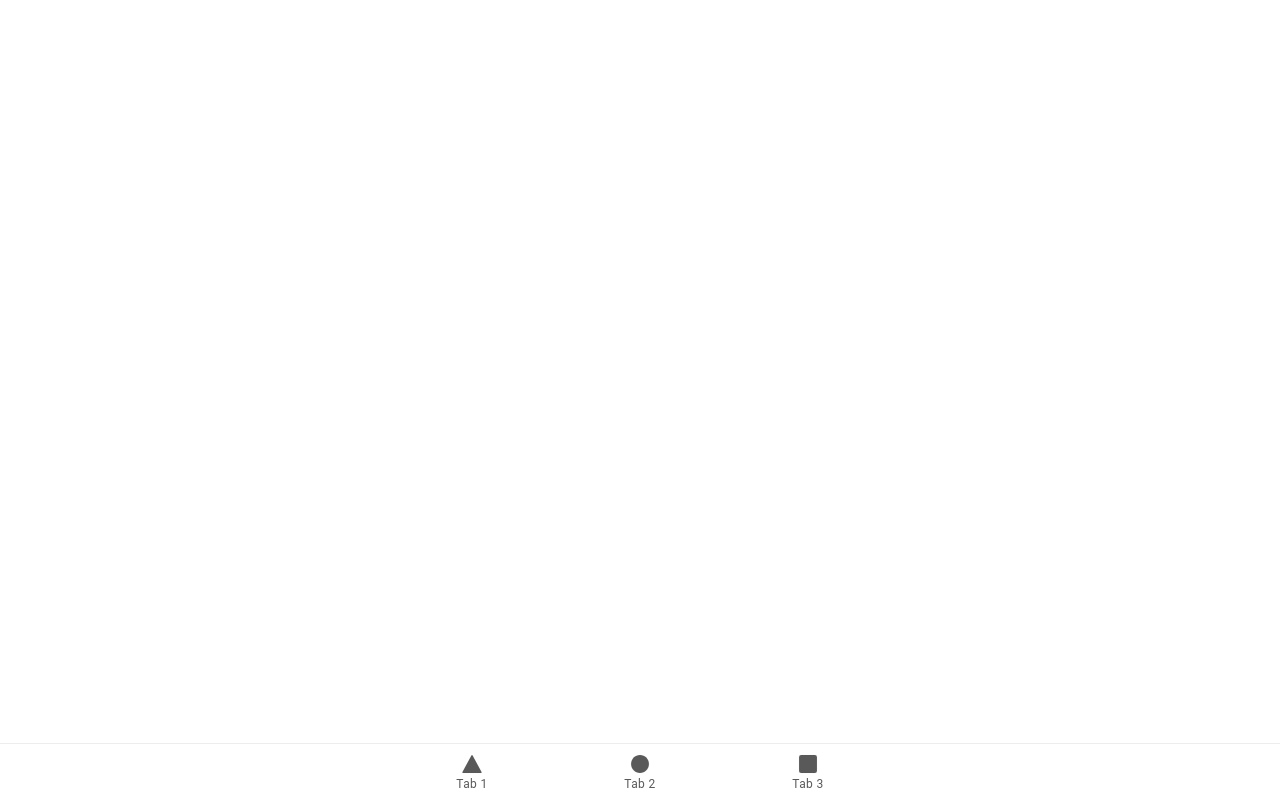
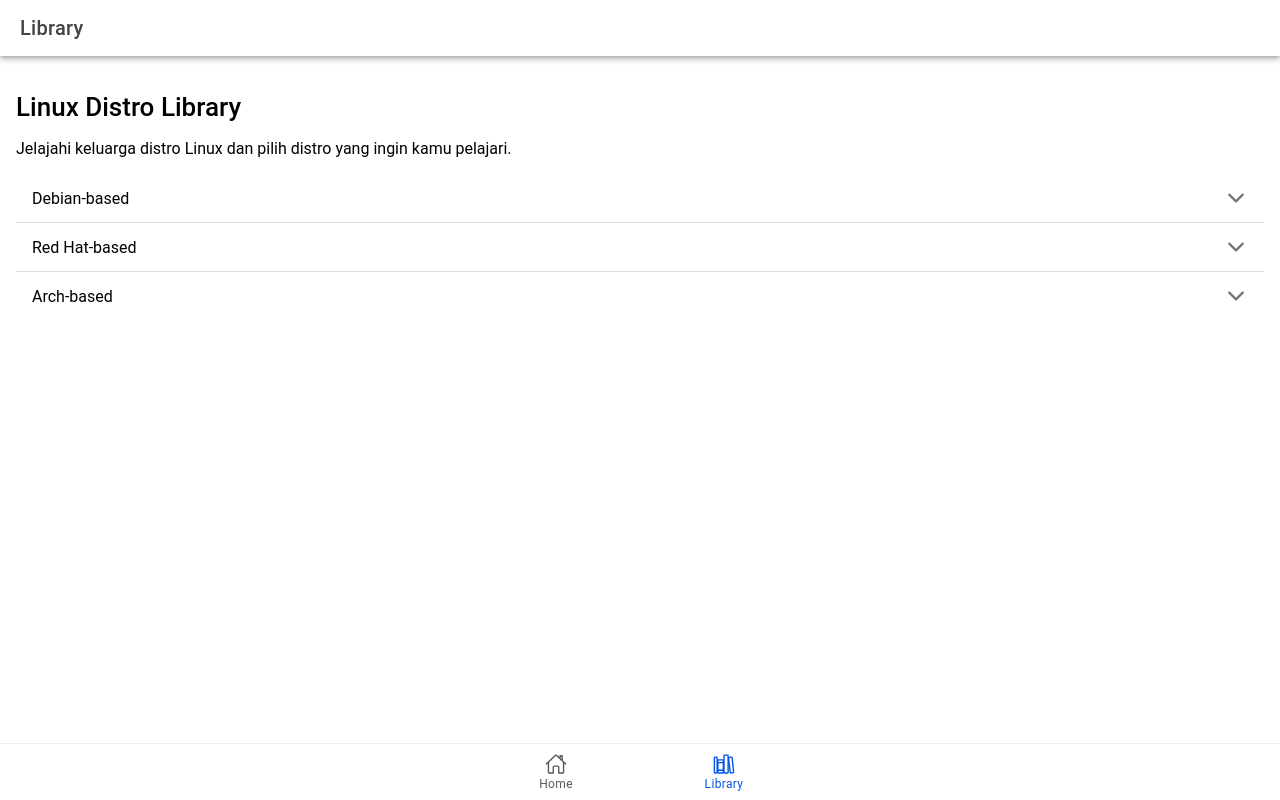
Before and after one commit to iksndwp/linux-guide-app, a React (Vite) app: page /library in a window 1280 px wide. Built offline with nearby package versions, Linux system fonts and the light colour scheme.

Commit message:
feat: add home and library tab navigation

```diff
--- a/package.json
+++ b/package.json
@@ -12,10 +12,12 @@
     "lint": "eslint"
   },
   "dependencies": {
+    "@capacitor/android": "^8.4.1",
     "@capacitor/app": "8.1.0",
     "@capacitor/core": "8.4.1",
     "@capacitor/haptics": "8.0.2",
     "@capacitor/keyboard": "8.0.5",
+    "@capacitor/preferences": "^8.0.1",
     "@capacitor/status-bar": "8.0.2",
     "@ionic/react": "^8.5.0",
     "@ionic/react-router": "^8.5.0",
--- a/src/App.tsx
+++ b/src/App.tsx
@@ -1,4 +1,4 @@
-import { Redirect, Route } from 'react-router-dom';
+import { Redirect, Route } from "react-router-dom";
 import {
   IonApp,
   IonIcon,
@@ -7,43 +7,27 @@
   IonTabBar,
   IonTabButton,
   IonTabs,
-  setupIonicReact
-} from '@ionic/react';
-import { IonReactRouter } from '@ionic/react-router';
-import { ellipse, square, triangle } from 'ionicons/icons';
-import Tab1 from './pages/Tab1';
-import Tab2 from './pages/Tab2';
-import Tab3 from './pages/Tab3';
+  setupIonicReact,
+} from "@ionic/react";
+import { homeOutline, libraryOutline } from "ionicons/icons";
+import { IonReactRouter } from "@ionic/react-router";
 
-/* Core CSS required for Ionic components to work properly */
-import '@ionic/react/css/core.css';
+import Tab1 from "./pages/Tab1";
+import Library from "./pages/Library";
 
-/* Basic CSS for apps built with Ionic */
-import '@ionic/react/css/normalize.css';
-import '@ionic/react/css/structure.css';
-import '@ionic/react/css/typography.css';
+import "@ionic/react/css/core.css";
+import "@ionic/react/css/normalize.css";
+import "@ionic/react/css/structure.css";
+import "@ionic/react/css/typography.css";
 
-/* Optional CSS utils that can be commented out */
-import '@ionic/react/css/padding.css';
-import '@ionic/react/css/float-elements.css';
-import '@ionic/react/css/text-alignment.css';
-import '@ionic/react/css/text-transformation.css';
-import '@ionic/react/css/flex-utils.css';
-import '@ionic/react/css/display.css';
+import "@ionic/react/css/padding.css";
+import "@ionic/react/css/float-elements.css";
+import "@ionic/react/css/text-alignment.css";
+import "@ionic/react/css/text-transformation.css";
+import "@ionic/react/css/flex-utils.css";
+import "@ionic/react/css/display.css";
 
-/**
- * Ionic Dark Mode
- * -----------------------------------------------------
- * For more info, please see:
- * https://ionicframework.com/docs/theming/dark-mode
- */
-
-/* import '@ionic/react/css/palettes/dark.always.css'; */
-/* import '@ionic/react/css/palettes/dark.class.css'; */
-import '@ionic/react/css/palettes/dark.system.css';
-
-/* Theme variables */
-import './theme/variables.css';
+import "./theme/variables.css";
 
 setupIonicReact();
 
@@ -52,31 +36,28 @@
     <IonReactRouter>
       <IonTabs>
         <IonRouterOutlet>
-          <Route exact path="/tab1">
+          <Route exact path="/home">
             <Tab1 />
           </Route>
-          <Route exact path="/tab2">
-            <Tab2 />
+
+          <Route exact path="/library">
+            <Library />
           </Route>
-          <Route path="/tab3">
-            <Tab3 />
-          </Route>
+
           <Route exact path="/">
-            <Redirect to="/tab1" />
+            <Redirect to="/home" />
           </Route>
         </IonRouterOutlet>
+
         <IonTabBar slot="bottom">
-          <IonTabButton tab="tab1" href="/tab1">
-            <IonIcon aria-hidden="true" icon={triangle} />
-            <IonLabel>Tab 1</IonLabel>
+          <IonTabButton tab="home" href="/home">
+            <IonIcon icon={homeOutline} />
+            <IonLabel>Home</IonLabel>
           </IonTabButton>
-          <IonTabButton tab="tab2" href="/tab2">
-            <IonIcon aria-hidden="true" icon={ellipse} />
-            <IonLabel>Tab 2</IonLabel>
-          </IonTabButton>
-          <IonTabButton tab="tab3" href="/tab3">
-            <IonIcon aria-hidden="true" icon={square} />
-            <IonLabel>Tab 3</IonLabel>
+
+          <IonTabButton tab="library" href="/library">
+            <IonIcon icon={libraryOutline} />
+            <IonLabel>Library</IonLabel>
           </IonTabButton>
         </IonTabBar>
       </IonTabs>
--- /dev/null
+++ b/src/pages/Library.tsx
@@ -0,0 +1,90 @@
+import {
+  IonAccordion,
+  IonAccordionGroup,
+  IonContent,
+  IonHeader,
+  IonItem,
+  IonLabel,
+  IonList,
+  IonPage,
+  IonTitle,
+  IonToolbar,
+} from "@ionic/react";
+
+const Library: React.FC = () => {
+  return (
+    <IonPage>
+      <IonHeader>
+        <IonToolbar>
+          <IonTitle>Library</IonTitle>
+        </IonToolbar>
+      </IonHeader>
+
+      <IonContent className="ion-padding">
+        <h1>Linux Distro Library</h1>
+        <p>
+          Jelajahi keluarga distro Linux dan pilih distro yang ingin kamu
+          pelajari.
+        </p>
+
+        <IonAccordionGroup>
+          <IonAccordion value="debian">
+            <IonItem slot="header">
+              <IonLabel>Debian-based</IonLabel>
+            </IonItem>
+
+            <IonList slot="content">
+              <IonItem button>
+                <IonLabel>Debian</IonLabel>
+              </IonItem>
+              <IonItem button>
+                <IonLabel>Ubuntu</IonLabel>
+              </IonItem>
+              <IonItem button>
+                <IonLabel>Linux Mint</IonLabel>
+              </IonItem>
+            </IonList>
+          </IonAccordion>
+
+          <IonAccordion value="redhat">
+            <IonItem slot="header">
+              <IonLabel>Red Hat-based</IonLabel>
+            </IonItem>
+
+            <IonList slot="content">
+              <IonItem button>
+                <IonLabel>Fedora</IonLabel>
+              </IonItem>
+              <IonItem button>
+                <IonLabel>Rocky Linux</IonLabel>
+              </IonItem>
+              <IonItem button>
+                <IonLabel>AlmaLinux</IonLabel>
+              </IonItem>
+            </IonList>
+          </IonAccordion>
+
+          <IonAccordion value="arch">
+            <IonItem slot="header">
+              <IonLabel>Arch-based</IonLabel>
+            </IonItem>
+
+            <IonList slot="content">
+              <IonItem button>
+                <IonLabel>Arch Linux</IonLabel>
+              </IonItem>
+              <IonItem button>
+                <IonLabel>EndeavourOS</IonLabel>
+              </IonItem>
+              <IonItem button>
+                <IonLabel>Manjaro</IonLabel>
+              </IonItem>
+            </IonList>
+          </IonAccordion>
+        </IonAccordionGroup>
+      </IonContent>
+    </IonPage>
+  );
+};
+
+export default Library;
```
Also changed, not shown: 54 other files (tests, documents, lock files or other folders).
